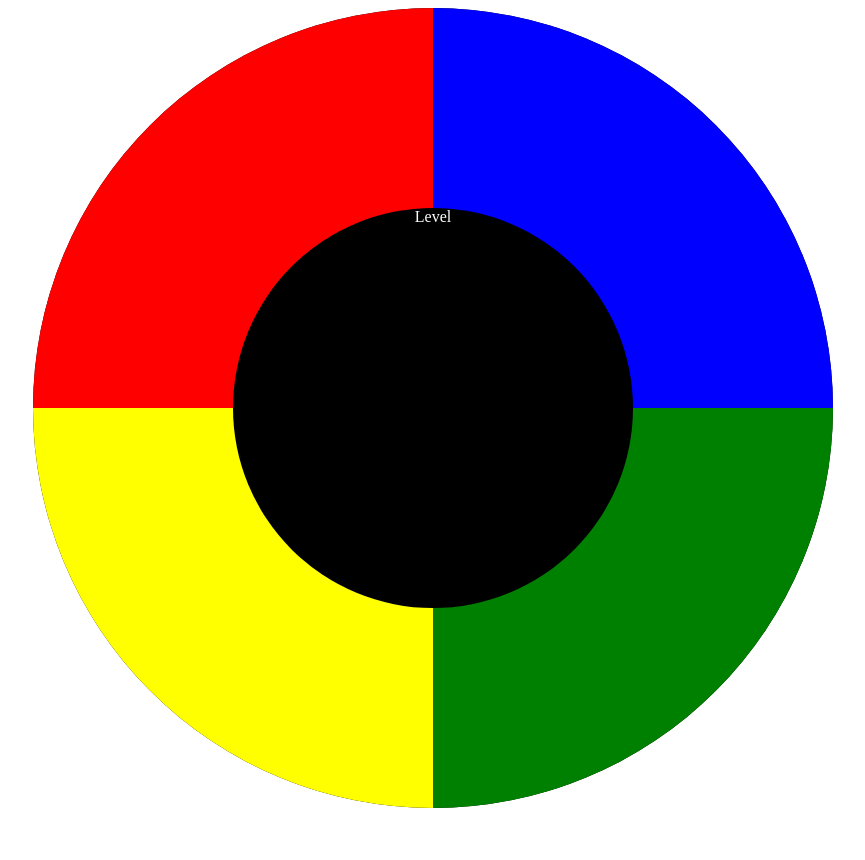
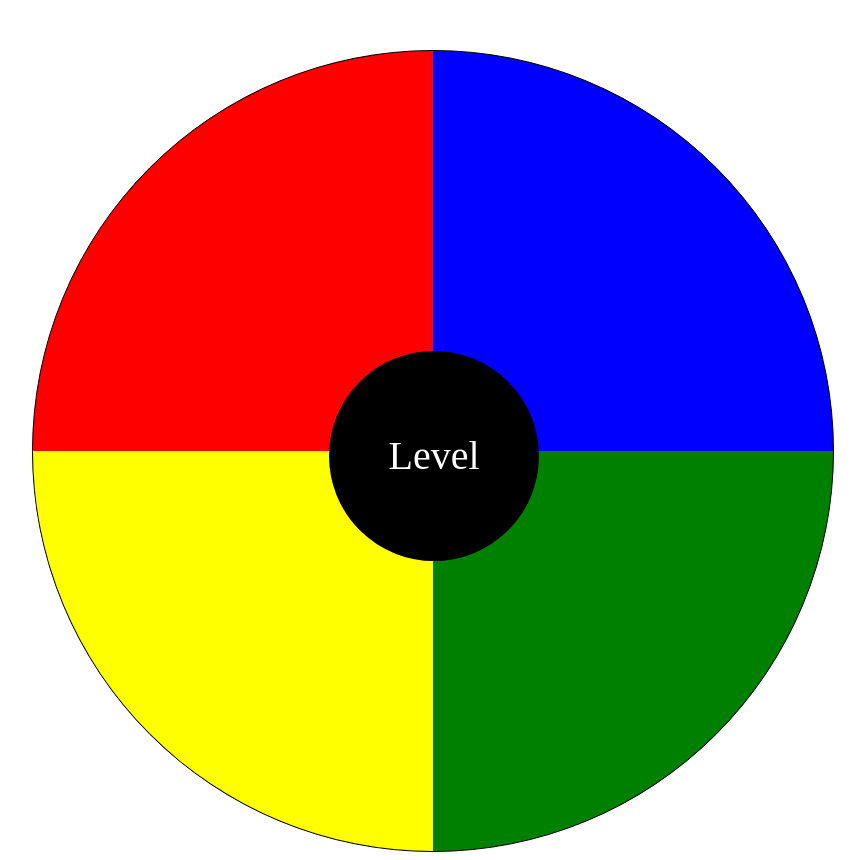
Before and after one commit to Romain-Chagnaud/Project_Web, a plain HTML site: page Simon/index.html in a window 1280 px wide. Shown: the whole page, without its empty margins (207-1072 px from the left). Before the commit the page ends 816 px from the top, so only its background shows below. Drawn offline with nearby package versions, Linux system fonts and the light colour scheme.

Commit message:
plateau preque fait

```diff
--- a/Simon/index.html
+++ b/Simon/index.html
@@ -14,22 +14,22 @@
 
 
     <div class="back">
-        <div class="pad_shape1" data-pad="1">
-            <audio preload="auto" class="sound1">
+        <div class="pad_shape1" data-pad="1" id="pad">
+            <audio preload="auto" class="sound1" id="pad">
                 <source src="sounds/mp3/sounds_01.mp3" type="audio/mpeg">
             </audio>
         </div>
-        <div class="pad_shape2" data-pad="2">
+        <div class="pad_shape2" data-pad="2" id="pad">
             <audio preload="auto" class="sound2">
                 <source src="sounds/mp3/sounds_02.mp3" type="audio/mpeg">
             </audio>
         </div>
-        <div class="pad_shape3" data-pad="3" id="op">
+        <div class="pad_shape3" data-pad="3" id="pad">
             <audio preload="auto" class="sound3">
                 <source src="sounds/mp3/sounds_03.mp3" type="audio/mpeg">
             </audio>
         </div>
-        <div class="pad_shape4" data-pad="4">
+        <div class="pad_shape4" data-pad="4" id="pad">
             <audio preload="auto" class="sound4">
                 <source src="sounds/mp3/sounds_04.mp3" type="audio/mpeg">
             </audio>
--- a/Simon/style.css
+++ b/Simon/style.css
@@ -5,6 +5,7 @@ body{
 
 
 .back{
+    /*
     position: static;
     width: 800px;
     height: 800px;
@@ -12,62 +13,92 @@ body{
     background: black;
     margin-left: auto;
     margin-right: auto;
+    */
+    position:relative;
+	width:800px;
+	height:800px;
+	margin:0 auto;
+    margin-top: 50px;
+    border: solid 1px black;
+    border-radius: 50%;
+    background-color: black;
+
+/*
+    position:static;
+	width:440px;
+	height:440px;
+	margin:0 auto;
+    margin-top: 50px;
+    border: solid 1px black;
+    border-radius: 50%;
+    background-color: grey;
+    */
 }
 
+#pad{
+    position: absolute;
+    height: 400px;
+    width: 400px;
+    pointer-events: none;
+}
 
 .pad_shape1{
-    position: relative;
+    left: 0;
+    bottom: 50%;
     background-color: red;
-    height: 400px;
-    width: 400px;
-    border-radius:800px 0 0 0;
-    border-color: black;
+    border-radius:100% 0 0 0;
 }
 
 .pad_shape2{
-    position: relative;
     left: 50%;
     bottom: 50%;
     background-color: blue;
-    height: 400px;
-    width: 400px;
-    border-radius:0 800px 0 0;
+    border-radius:0 100% 0 0;
 }
 
 .pad_shape3{
-    position: relative;
-    bottom: 50%;
-    background-color: yellow;
-    height: 400px;
-    width: 400px;
-    border-radius:0 0 0 800px;
+    bottom:0;
+	left:0;
+	background-color:yellow;
+	border-radius:0 0 0 100%;
 }
 
 .pad_shape4{
-    position: relative;
     left: 50%;
-    bottom: 100%;
+    bottom: 0;
     background-color: green;
-    height: 400px;
-    width: 400px;
-    border-radius:0 0 800px 0;
+    border-radius:0 0 100% 0;
 }
 
 
 .circle{
-    position : relative;
-    bottom : 175%;
+    /*position : relative;
+    bottom : 175%; */
     /*background-color:red;*/
-    text-align: center;
-    color : white;
+    position:absolute;
+    background-color:black;
+    border: 5px solid black;
+	width:200px;
+	height:200px;
+	top: 300px;
+	left:37%;
+	border-radius:50%;
 
 }
 
 .level{
-    width: 400px;
+    /*width: 400px;
     height: 400px;
     border-radius: 600px;
     background: black;
     margin-left: auto;
     margin-right: auto;
+    */
+    height: 70px;
+    line-height: 200px;
+    width: 100%;
+    text-align: center;
+    font-size: 40px;
+    color: white;
+
 }
```
